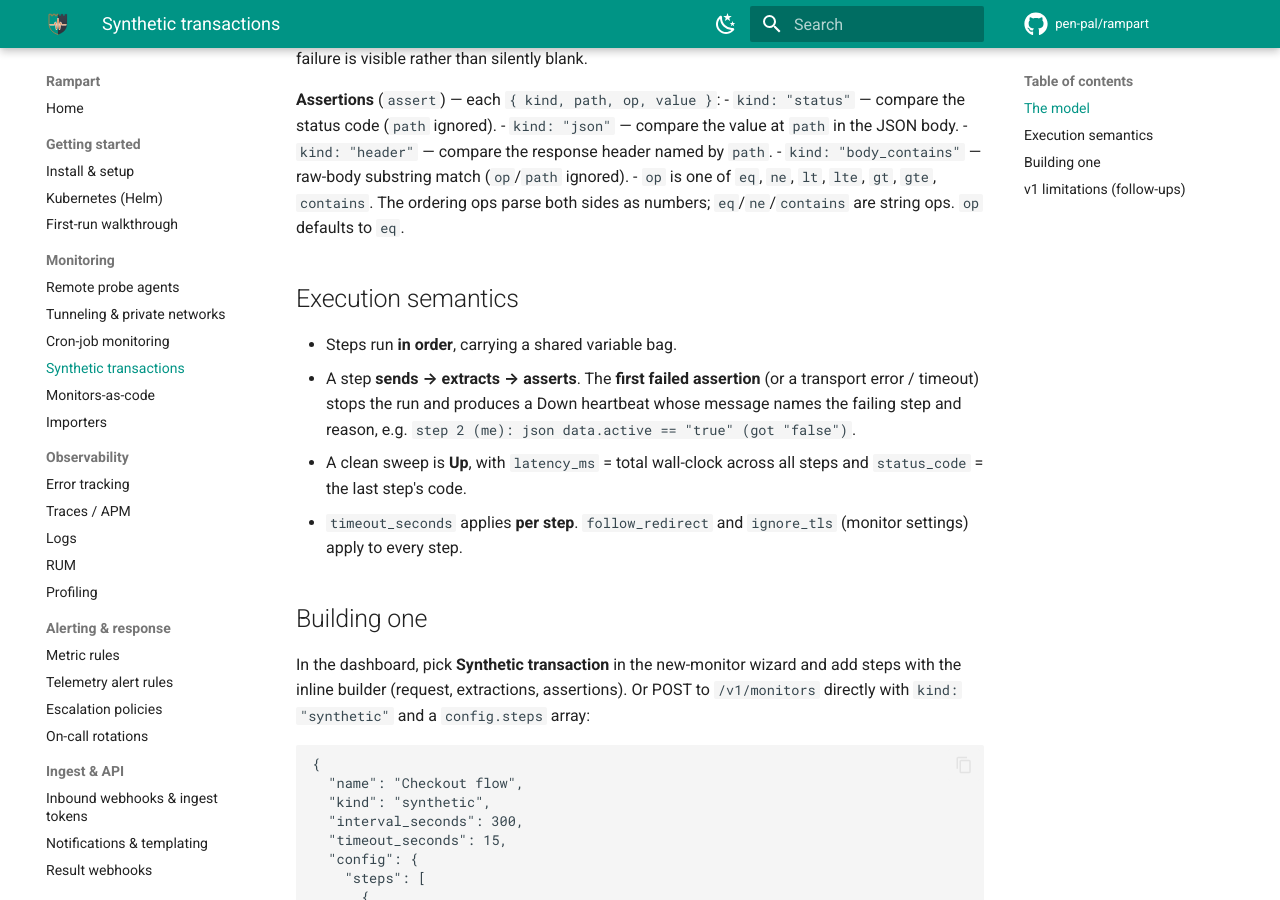
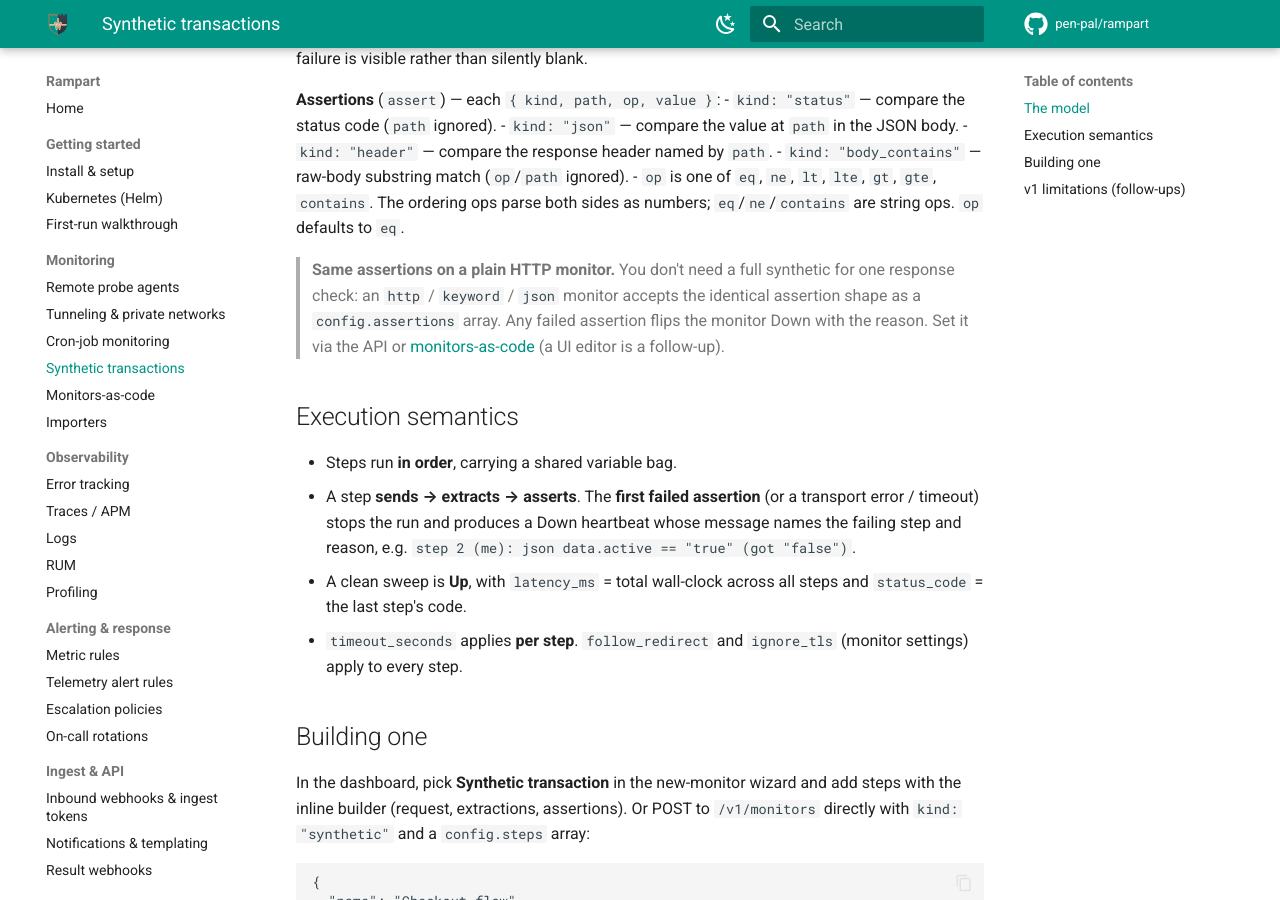
Before and after one commit to pen-pal/rampart, an MkDocs documentation site: the page built from docs/SYNTHETICS.md, in a window 1280 px wide and 900 px high, scrolled down 1153 px. Built offline with MkDocs 1.6.1 and Material for MkDocs 9.7.7, drawn with Linux system fonts in a browser that asks for light colours; comment, search, counter and statistics services are not loaded.

Commit message:
docs(http): document HTTP monitor assertions

```diff
--- a/docs/SYNTHETICS.md
+++ b/docs/SYNTHETICS.md
@@ -52,6 +52,12 @@ literal in later steps — the failure is visible rather than silently blank.
 - `op` is one of `eq`, `ne`, `lt`, `lte`, `gt`, `gte`, `contains`. The
   ordering ops parse both sides as numbers; `eq`/`ne`/`contains` are string
   ops. `op` defaults to `eq`.
+
+> **Same assertions on a plain HTTP monitor.** You don't need a full synthetic
+> for one response check: an `http` / `keyword` / `json` monitor accepts the
+> identical assertion shape as a `config.assertions` array. Any failed assertion
+> flips the monitor Down with the reason. Set it via the API or
+> [monitors-as-code](design/MONITORS-AS-CODE.md) (a UI editor is a follow-up).
 
 ## Execution semantics
 
```
Also changed, not shown: CHANGELOG.md (+6 -0 lines).
